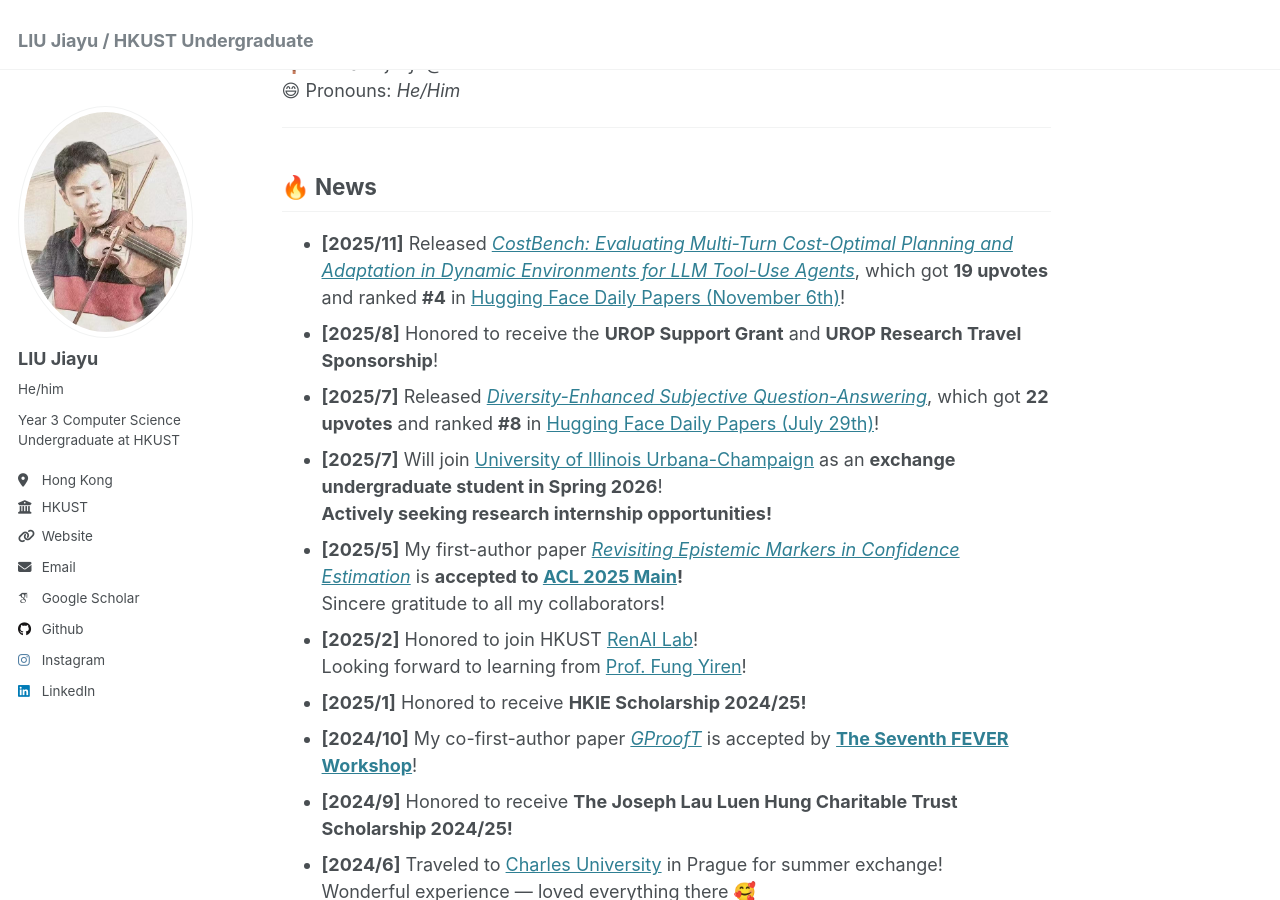
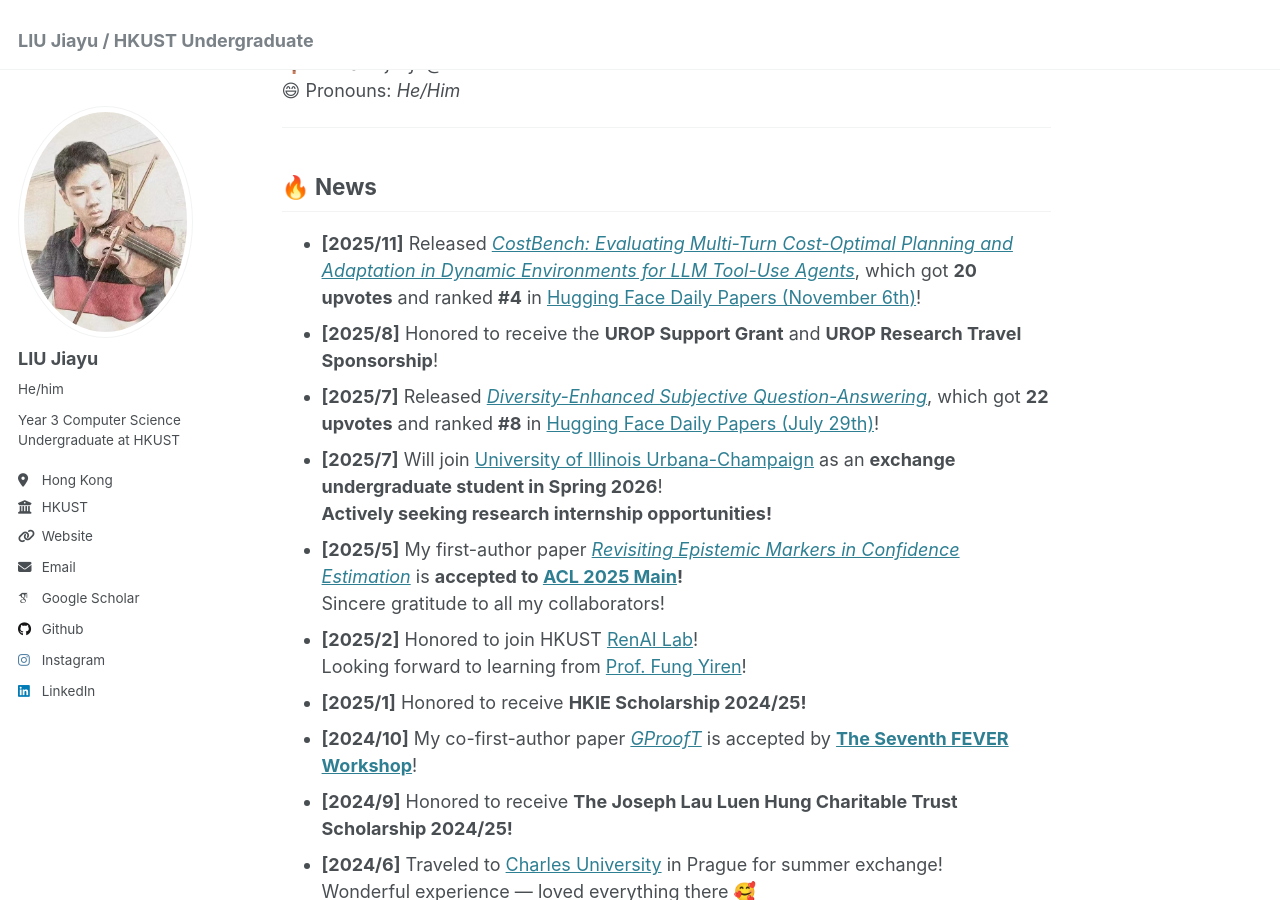
Before and after one commit to JiayuJeff/JiayuJeff.github.io, a Jekyll site: the page built from _pages/about.md, in a window 1280 px wide and 900 px high, scrolled down 690 px. Built offline with Jekyll 4.4.1, drawn with Linux system fonts in a browser that asks for light colours; some web fonts are replaced.

Commit message:
Update about.md

```diff
--- a/_pages/about.md
+++ b/_pages/about.md
@@ -38,7 +38,7 @@ I’m **Jiayu LIU 刘家毓**, a third-year undergraduate CS student supervised
 
 ## 🔥 News
 
-- **[2025/11]** Released [*CostBench: Evaluating Multi-Turn Cost-Optimal Planning and Adaptation in Dynamic Environments for LLM Tool-Use Agents*](https://huggingface.co/papers/2511.02734), which got **19 upvotes** and ranked **#4** in [Hugging Face Daily Papers (November 6th)](https://huggingface.co/papers/date/2025-11-06)!
+- **[2025/11]** Released [*CostBench: Evaluating Multi-Turn Cost-Optimal Planning and Adaptation in Dynamic Environments for LLM Tool-Use Agents*](https://huggingface.co/papers/2511.02734), which got **20 upvotes** and ranked **#4** in [Hugging Face Daily Papers (November 6th)](https://huggingface.co/papers/date/2025-11-06)!
 - **[2025/8]** Honored to receive the **UROP Support Grant** and **UROP Research Travel Sponsorship**!
 - **[2025/7]** Released [*Diversity-Enhanced Subjective Question-Answering*](https://huggingface.co/papers/2507.20187), which got **22 upvotes** and ranked **#8** in [Hugging Face Daily Papers (July 29th)](https://huggingface.co/papers/date/2025-07-29)!
 - **[2025/7]** Will join [University of Illinois Urbana-Champaign](https://illinois.edu/) as an **exchange undergraduate student in Spring 2026**!
```
